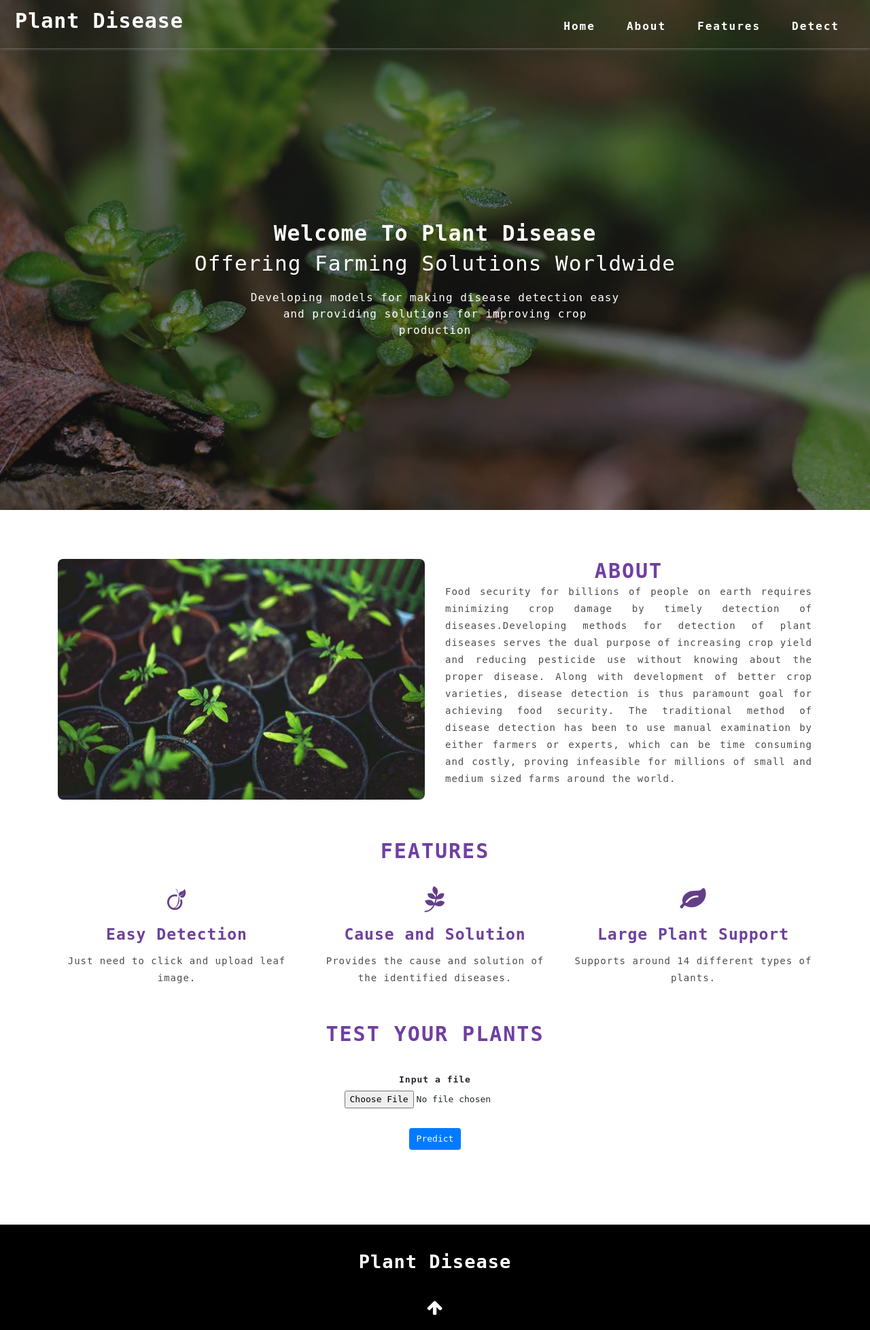
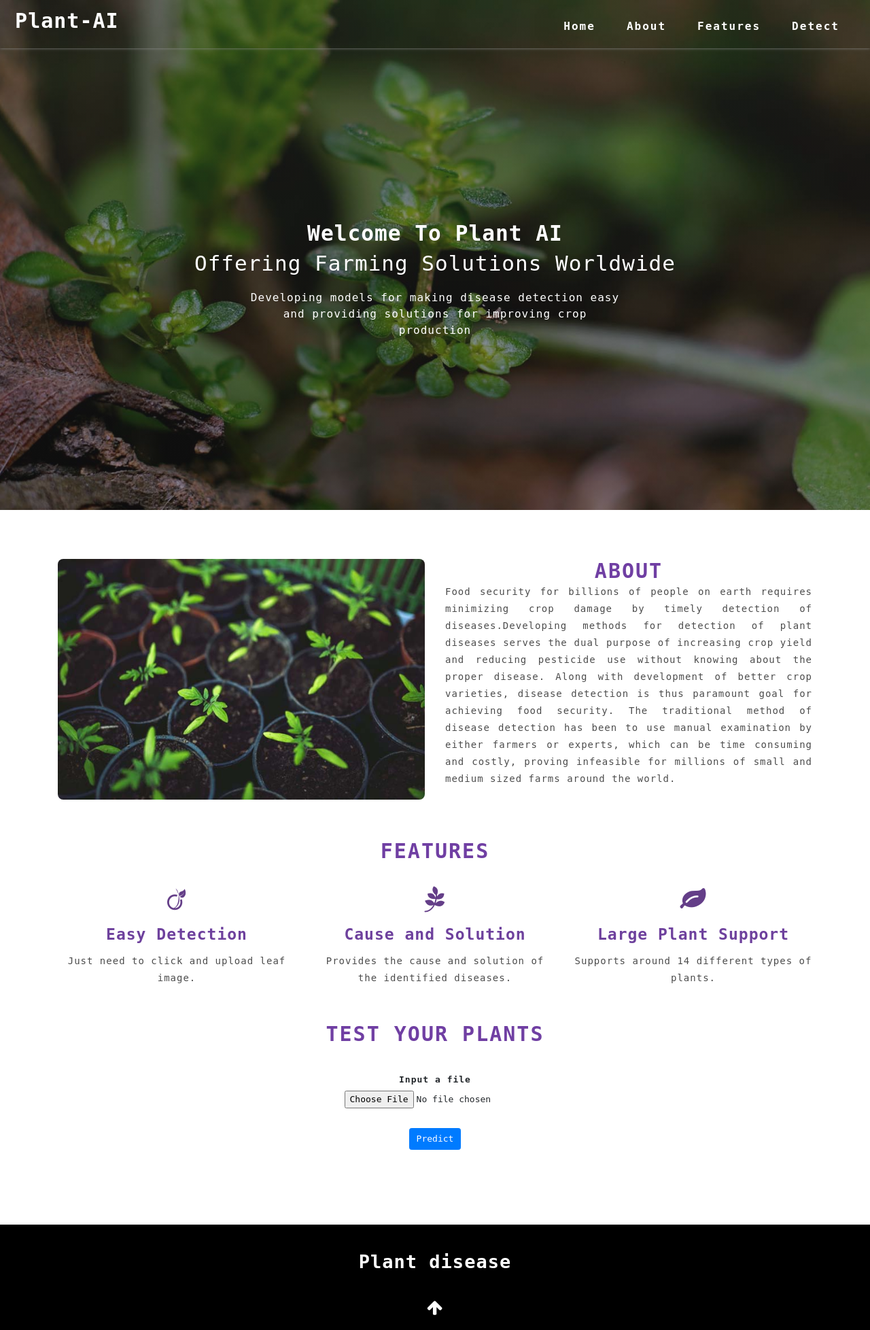
Before and after one commit to TrangLe0410/Detect-Plant-Pests, a Flask app: page / in a window 1280 px wide. Shown: the whole page at 68% size. Run offline with Flask 3, Linux system fonts and the light colour scheme; some libraries are stand-ins or nearby versions.

Commit message:
fix UI app

```diff
--- a/Flask/model.py
+++ b/Flask/model.py
@@ -127,7 +127,7 @@ transform = transforms.Compose([
 num_classes = ['Apple___Apple_scab', 'Apple___Black_rot', 'Apple___Cedar_apple_rust', 'Apple___healthy', 'Blueberry___healthy', 'Cherry_(including_sour)___Powdery_mildew', 'Cherry_(including_sour)___healthy', 'Corn_(maize)___Cercospora_leaf_spot Gray_leaf_spot', 'Corn_(maize)___Common_rust_', 'Corn_(maize)___Northern_Leaf_Blight', 'Corn_(maize)___healthy', 'Grape___Black_rot', 'Grape___Esca_(Black_Measles)', 'Grape___Leaf_blight_(Isariopsis_Leaf_Spot)', 'Grape___healthy', 'Orange___Haunglongbing_(Citrus_greening)', 'Peach___Bacterial_spot', 'Peach___healthy', 'Pepper,_bell___Bacterial_spot', 'Pepper,_bell___healthy', 'Potato___Early_blight', 'Potato___Late_blight', 'Potato___healthy', 'Raspberry___healthy', 'Soybean___healthy', 'Squash___Powdery_mildew', 'Strawberry___Leaf_scorch', 'Strawberry___healthy', 'Tomato___Bacterial_spot', 'Tomato___Early_blight', 'Tomato___Late_blight', 'Tomato___Leaf_Mold', 'Tomato___Septoria_leaf_spot', 'Tomato___Spider_mites Two-spotted_spider_mite', 'Tomato___Target_Spot', 'Tomato___Tomato_Yellow_Leaf_Curl_Virus', 'Tomato___Tomato_mosaic_virus', 'Tomato___healthy']
 
 model = ResNet9(in_channels=3, num_diseases=len(num_classes))
-model.load_state_dict(torch.load('C:/Users/ASUS/Desktop/Detect-Plant-Pests/Models/plant-disease-model.pth', map_location=torch.device('cpu')))
+model.load_state_dict(torch.load('D:/HỌC MÁY/Detect-Plant-Pests/Models/plant-disease-model.pth', map_location=torch.device('cpu')))
 model.eval()
 
 
--- a/Flask/templates/index.html
+++ b/Flask/templates/index.html
@@ -2,7 +2,7 @@
 <html>
 
 <head>
-  <title>Plant Disease</title>
+  <title>Plant disease</title>
   <!--meta tags -->
   <meta charset="UTF-8">
   <meta name="viewport" content="width=device-width, initial-scale=1">
@@ -31,7 +31,7 @@
       <!-- nav -->
       <nav>
         <div id="logo">
-          <h1><a href="index.html">Plant Disease</a></h1>
+          <h1><a href="index.html">Plant-AI</a></h1>
         </div>
         <label for="drop" class="toggle">Menu</label>
         <input type="checkbox" id="drop">
@@ -49,7 +49,7 @@
     <div class="main-banner text-center">
       <div class="container">
         <div class="style-banner">
-          <h4 class="mb-2">Welcome To Plant Disease</h4>
+          <h4 class="mb-2">Welcome To Plant AI</h4>
           <h5>Offering Farming Solutions Worldwide
           </h5>
         </div>
@@ -154,7 +154,7 @@
   <footer>
     <div class="container pt-5 pb-3">
       <div class="footer-w3layouts-head text-center">
-        <h2><a href="index.html">Plant Disease</a></h2>
+        <h2><a href="index.html">Plant disease</a></h2>
       </div>
       <div class="bottem-wthree-footer text-center pt-md-4 pt-3">
 
```
